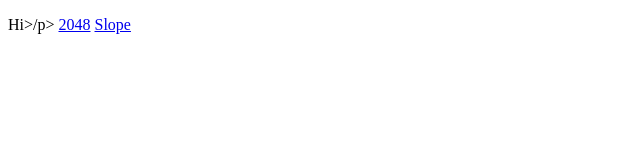
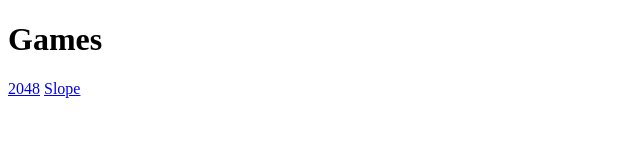
Before and after one commit to LukasDrakon/lukasdrakon.github.io, a plain HTML site: page index.html in a window 1280 px wide. Shown: the whole page, without its empty margins (0-640 px from the left). Drawn offline with Linux system fonts and the light colour scheme.

Commit message:
Update index.html

```diff
--- a/index.html
+++ b/index.html
@@ -3,7 +3,7 @@
   <title>LukasDrakon</title>
 </head>
 <body>
-  <p>Hi>/p>
+  <h1>Games</h1>
     <a href="https://lukasdrakon.github.io/2048/">2048</a>
     <a href="https://lukasdrakon.github.io/Slope-Game/">Slope</a>
 </body>
```
